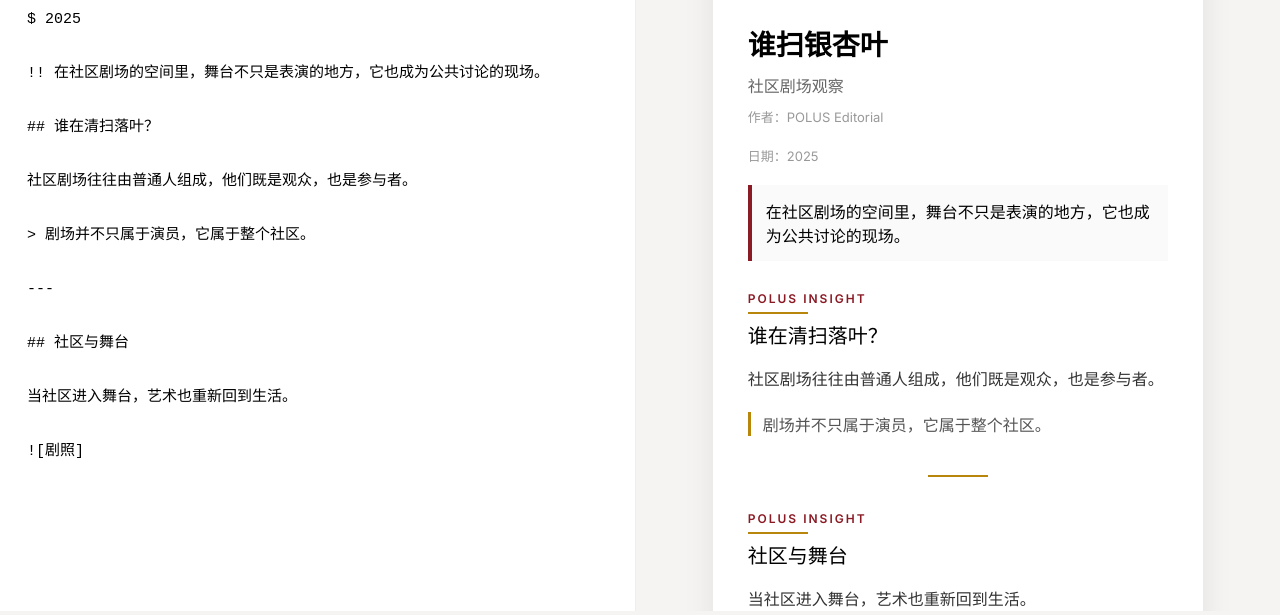
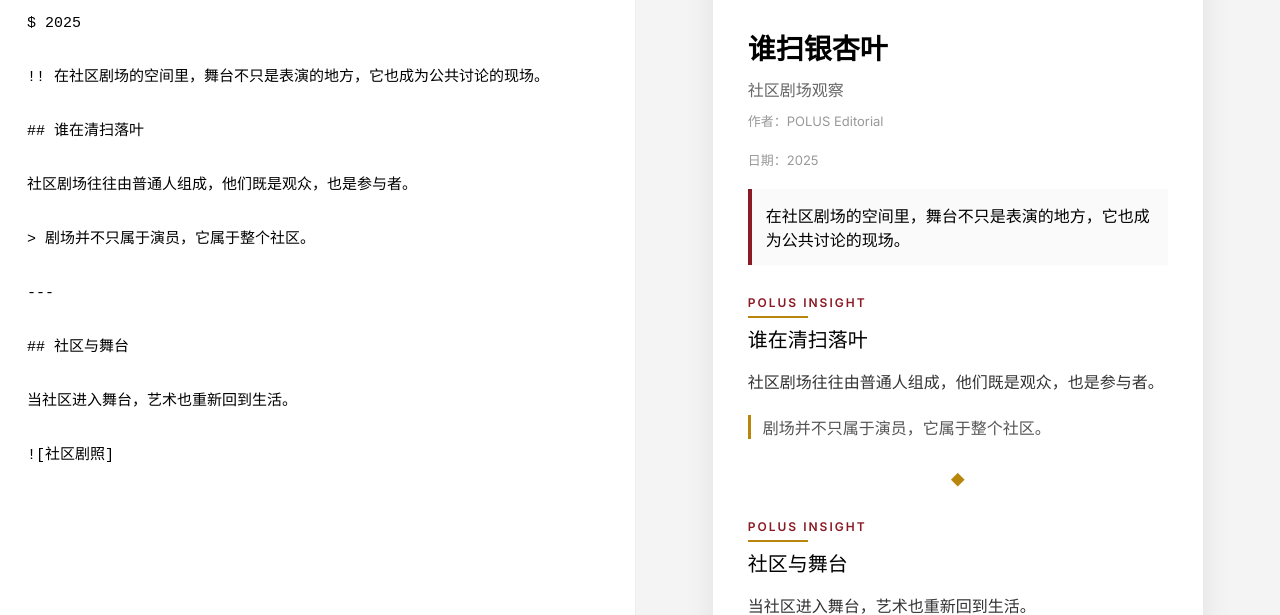
Before and after one commit to zcl52500-arch/polus, a plain HTML site: page index.html in a window 1280 px wide. Shown: the part 189-804 px from the top of the page. Drawn offline with Linux system fonts and the light colour scheme.

Commit message:
Update index.html

```diff
--- a/index.html
+++ b/index.html
@@ -1,5 +1,6 @@
 <!DOCTYPE html>
 <html lang="zh">
+
 <head>
 
 <meta charset="UTF-8">
@@ -12,200 +13,278 @@
 <style>
 
 :root{
+
 --polus-red:#8A1A24;
 --polus-gold:#B8860B;
+
 }
 
 body{
 margin:0;
 font-family:Inter,sans-serif;
-background:#f6f4f2;
+background:#F4F4F4;
 }
 
+/* header */
+
 .header{
+
 background:white;
+padding:14px 30px;
 border-bottom:1px solid #eee;
-padding:12px 30px;
+
 display:flex;
 justify-content:space-between;
 align-items:center;
+
 }
 
 .logo{
+
 font-family:"Noto Serif SC",serif;
 color:var(--polus-red);
+letter-spacing:2px;
 font-size:18px;
-letter-spacing:2px;
+
 }
 
 .toolbar button{
+
 margin-left:10px;
 background:var(--polus-red);
 color:white;
 border:none;
 padding:8px 14px;
+border-radius:4px;
 cursor:pointer;
-border-radius:4px;
+
 }
 
+/* layout */
+
 .container{
+
 display:flex;
 height:calc(100vh - 60px);
+
 }
 
 .editor{
+
 width:50%;
 padding:25px;
 background:white;
 border-right:1px solid #eee;
+
 }
 
 textarea{
+
 width:100%;
 height:100%;
 border:none;
 outline:none;
+resize:none;
+
 font-size:15px;
 line-height:1.8;
-resize:none;
+
 }
 
 .preview{
+
 width:50%;
 padding:30px;
 overflow:auto;
+
 }
 
 .wechat{
+
 max-width:420px;
 margin:auto;
 background:white;
 padding:35px;
+
 box-shadow:0 10px 30px rgba(0,0,0,0.08);
+
 }
 
 /* brand */
 
 .brand{
+
 text-align:center;
 margin-bottom:30px;
+
 }
 
 .brand h1{
+
 margin:0;
+
 font-family:"Noto Serif SC",serif;
 color:var(--polus-red);
+
 letter-spacing:2px;
+
 }
 
 .brand small{
+
 color:#777;
+
 }
 
 /* title */
 
 .title{
+
 font-family:"Noto Serif SC",serif;
 font-size:28px;
 font-weight:700;
+
 margin:20px 0 10px;
+
 }
 
 .subtitle{
+
 color:#666;
+
 margin-bottom:10px;
+
 }
 
 .meta{
+
 color:#999;
 font-size:13px;
 margin-bottom:20px;
+
 }
 
 /* intro */
 
 .intro{
+
 border-left:4px solid var(--polus-red);
-background:#fafafa;
+background:#FAFAFA;
+
 padding:14px;
+
 margin:20px 0;
+
 }
 
 /* insight */
 
 .insight{
+
 margin-top:30px;
+
 }
 
 .insight-label{
+
 font-size:12px;
+
 color:var(--polus-red);
 letter-spacing:2px;
+
 font-weight:600;
+
 }
 
 .insight-line{
+
 height:2px;
 width:60px;
+
 background:var(--polus-gold);
+
 margin:6px 0;
+
 }
 
 .insight-title{
+
 font-family:"Noto Serif SC",serif;
 font-size:20px;
+
 margin-bottom:10px;
+
 }
 
 /* text */
 
 p{
+
 line-height:1.8;
 color:#333;
+
+margin:15px 0;
+
 }
 
 /* quote */
 
 blockquote{
+
 border-left:3px solid var(--polus-gold);
+
 padding-left:12px;
+
 margin:18px 0;
+
 color:#555;
+
 }
 
 /* divider */
 
 .divider{
+
 text-align:center;
-margin:25px 0;
+margin:30px 0;
+
 }
 
 .divider span{
-display:inline-block;
-width:60px;
-height:2px;
-background:var(--polus-gold);
+
+color:var(--polus-gold);
+font-size:14px;
+
 }
 
 /* image */
 
 .image{
+
+text-align:center;
+
 margin:25px 0;
-text-align:center;
+
 }
 
 .image img{
+
 width:100%;
 border-radius:6px;
+
 }
 
 .caption{
+
 font-size:13px;
 color:#888;
+
 margin-top:6px;
+
 }
 
 </style>
+
 </head>
 
 <body>
@@ -241,7 +320,7 @@ $ 2025
 
 !! 在社区剧场的空间里，舞台不只是表演的地方，它也成为公共讨论的现场。
 
-## 谁在清扫落叶？
+## 谁在清扫落叶
 
 社区剧场往往由普通人组成，他们既是观众，也是参与者。
 
@@ -253,7 +332,7 @@ $ 2025
 
 当社区进入舞台，艺术也重新回到生活。
 
-![剧照]
+![社区剧照]
 
 </textarea>
 
@@ -277,10 +356,15 @@ function render(){
 const lines=input.value.split("\n")
 
 let html=`
+
 <div class="brand">
+
 <h1>POLUS</h1>
+
 <small>Educational Foundation</small>
+
 </div>
+
 `
 
 lines.forEach(line=>{
@@ -322,13 +406,17 @@ html+=`
 <div class="insight">
 
 <div class="insight-label">
+
 POLUS INSIGHT
+
 </div>
 
 <div class="insight-line"></div>
 
 <div class="insight-title">
+
 ${line.slice(3)}
+
 </div>
 
 </div>
@@ -345,7 +433,7 @@ html+=`<blockquote>${line.slice(2)}</blockquote>`
 
 else if(line.startsWith("---")){
 
-html+=`<div class="divider"><span></span></div>`
+html+=`<div class="divider"><span>◆</span></div>`
 
 }
 
@@ -412,11 +500,15 @@ $ 日期
 
 正文
 
+> 引用
+
 ---
 
 ## 第二部分
 
 正文
+
+![图片说明]
 `
 
 render()
@@ -426,4 +518,5 @@ render()
 </script>
 
 </body>
+
 </html>
```
